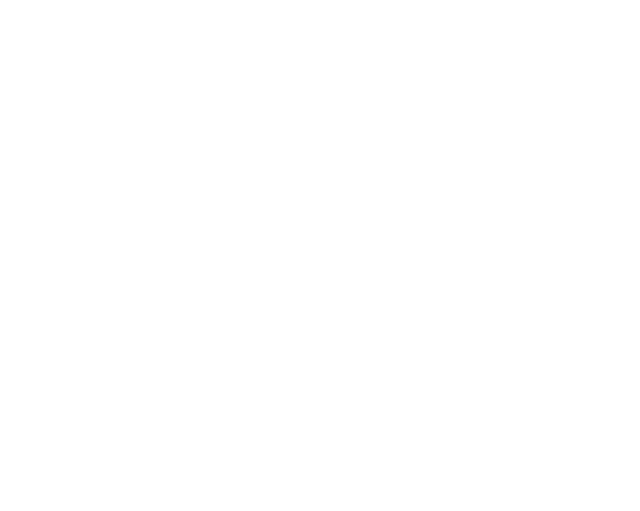
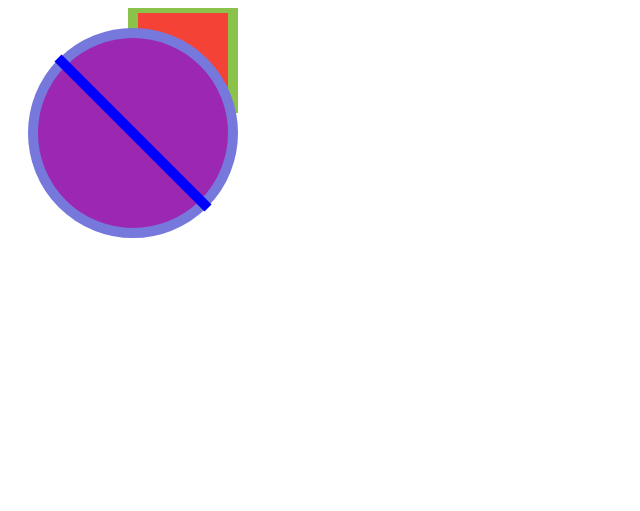
Before and after one commit to suchayan01/D3js, a plain HTML site: page 2-2/index.html in a window 1280 px wide. Shown: the whole page, without its empty margins (0-640 px from the left). Drawn offline with Linux system fonts and the light colour scheme.

Commit message:
word 0.5

```diff
--- a/2-2/index.html
+++ b/2-2/index.html
@@ -5,8 +5,15 @@
     <meta http-equiv="X-UA-Compatible" content="IE=edge">
     <meta name="viewport" content="width=device-width, initial-scale=1.0">
     <title>Document</title>
+    <link rel="stylesheet" href="main.css">
 </head>
 <body>
+    <svg x="125" y= "125" width="500" height="500" >
+        <rect width="100" height="100" fill="#f44336"
+        stroke="#8BC34A" stroke-width="10" x="125" y=""125 ></rect>
+        <circle r="100" cx="125" cy="125" fill="#9c27b0" stroke="#7678dc" stroke-width="10"></circle>
 
+        <line x1="50" y1="50" x2="200" y2="200" stroke="blue" stroke-width="10"></line>
+    </svg>
 </body>
 </html>
```
Also changed, not shown: 2-2/main.css (added), 1 other file.
